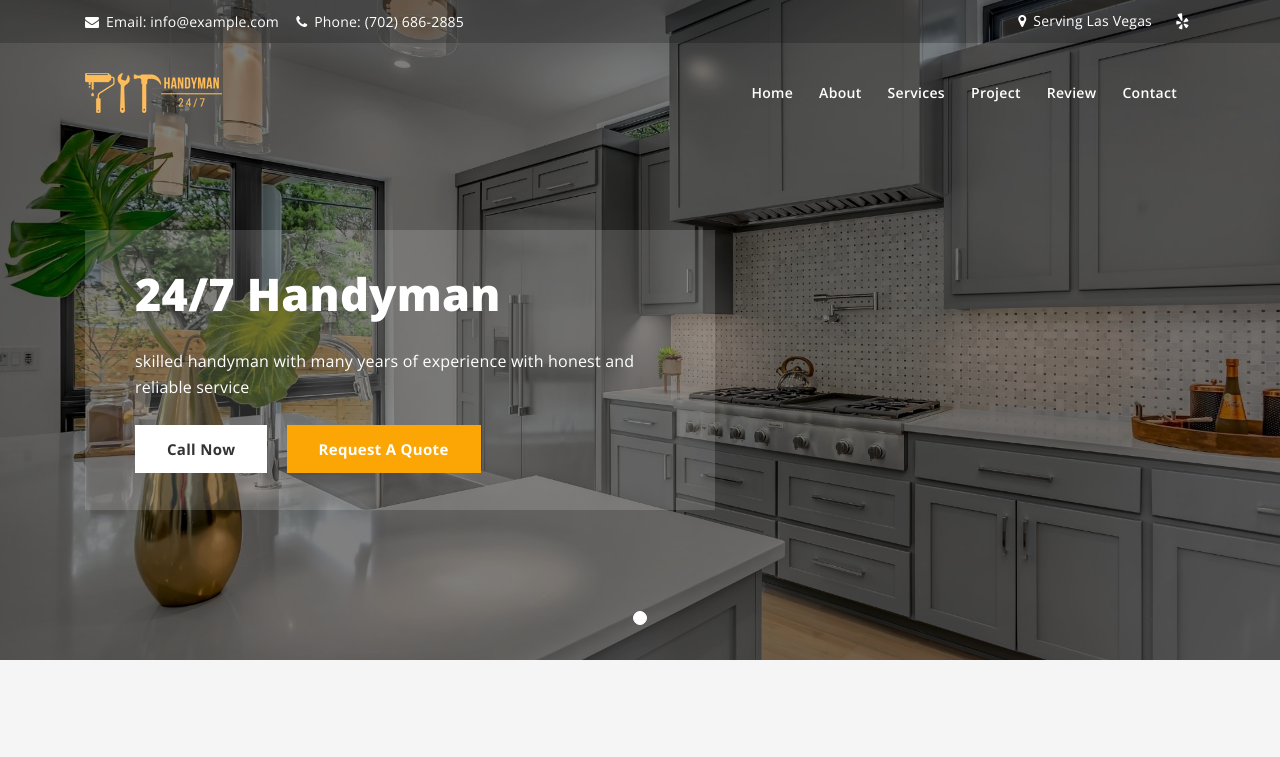
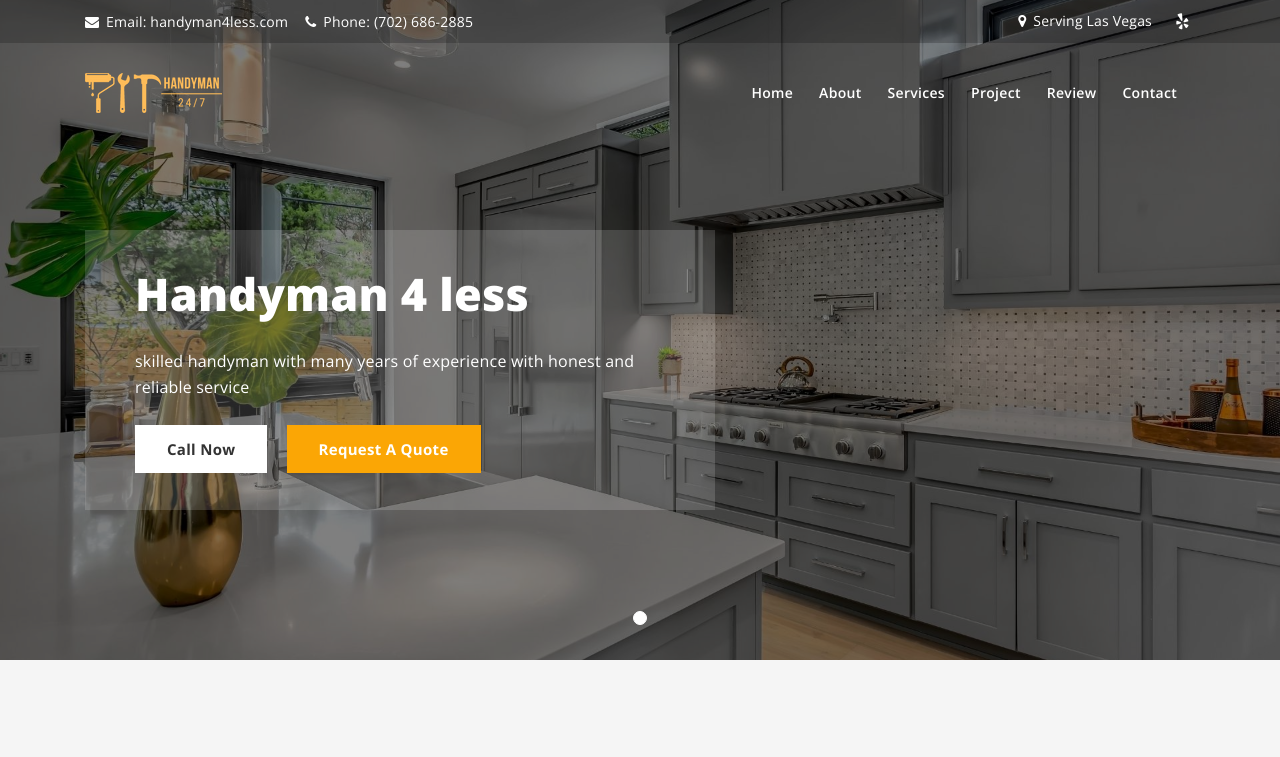
Before and after one commit to media-code-now/handy, a plain HTML site: page index.html in a window 1280 px wide. Shown: the top 757 px of the page. Drawn offline with nearby package versions, Linux system fonts and the light colour scheme.

Commit message:
24/7 Handyman

```diff
--- a/index.html
+++ b/index.html
@@ -3,10 +3,10 @@
 
 <head>
 	<meta charset="utf-8" />
-	<title>24/7 Handyman Las Vegas</title>
+	<title>Handyman 4 less Las Vegas</title>
 	<meta content="width=device-width, initial-scale=1.0" name="viewport" />
 	<meta name="keywords" content="" />
-	<meta name="description" content="24/7 Handyman Las Vegas call now for free quote (702) 686-2885" />
+	<meta name="description" content="Handyman 4 less Las Vegas call now for free quote (702) 686-2885" />
 	<!-- Google Fonts -->
 	<link href="https://fonts.googleapis.com/css2?family=Open+Sans:wght@400;600;700;800&display=swap" rel="stylesheet">
 	<!-- Favicon -->
@@ -45,7 +45,7 @@
                 <div class="row">
                     <div class="col-lg-6 col-md-6">
                         <div class="call-to-action">
-                            <p><i class="fa fa-envelope"></i> Email: <a href="mailto:info@example.com">info@example.com</a></p>
+                            <p><i class="fa fa-envelope"></i> Email: <a href="mailto:info@example.com">handyman4less.com</a></p>
                             <p><i class="fa fa-phone"></i> Phone: <a href="tel:(702) 686-2885">(702) 686-2885</a></p>
                         </div>
                     </div>
@@ -94,7 +94,7 @@
 					<div class="row d-flex align-items-center">
 						<div class="col">
 							<div class="home-slider-content">
-								<h1 class="home-slider-title">24/7 Handyman</h1>
+								<h1 class="home-slider-title">Handyman 4 less</h1>
 								<div class="home-slider-description">
 									<p>skilled handyman with many years of experience with honest and reliable service</p>
 								</div>
@@ -170,7 +170,7 @@
 				<div class="col-lg-6 col-md-12 col-sm-12">
 					<div class="about-content">
 						<div class="about-content-text">
-							<h5>24/7 Handyman</h5>
+							<h5>Handyman 4 less</h5>
 							<h2>Everything is Possible.</h2>
 							<p>Skilled handyman with 17 years of experience with honest and reliable service. Painting, drywall repairs, plumbing repairs, water heater replacement, ceiling fan installation, doors repairs, T.V mounts, tile work and much more!</p>
 							<ul class="list-item">
@@ -278,7 +278,7 @@
 							<img src="assets/img/services/services-1.svg" alt="Service Images">
 						</div>
 						<h3>Plumbing Services</h3>
-						<p>Home’s plumbing system can create a nightmare, 24/7 Handyman in Las Vegas can fix your problem in any time of the day.</p>
+						<p>Home’s plumbing system can create a nightmare, Handyman 4 less in Las Vegas can fix your problem in any time of the day.</p>
 						<div class="services-link-btn">
 
 						</div>
@@ -327,7 +327,7 @@
 							<img src="assets/img/services/services-5.svg" alt="Service Images">
 						</div>
 						<h3>Tile Installation</h3>
-						<p>Tile Installation could take some time if you don't do it right. 24/7 Handyman will get the job done right the first time.</p>
+						<p>Tile Installation could take some time if you don't do it right. Handyman 4 less will get the job done right the first time.</p>
 						<div class="services-link-btn">
 
 						</div>
@@ -339,7 +339,7 @@
 							<img src="assets/img/services/services-3.svg" alt="Service Images">
 						</div>
 						<h3>Door Installation</h3>
-						<p>Interior or  exterior, 24/7 Handyman can install them all. Day or night we will make feel safe.</p>
+						<p>Interior or  exterior, Handyman 4 less can install them all. Day or night we will make feel safe.</p>
 						<div class="services-link-btn">
 
 						</div>
```
